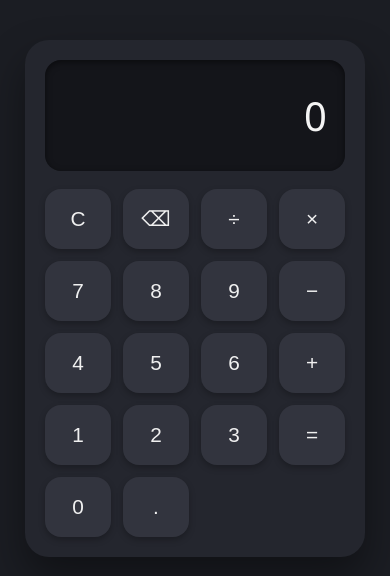
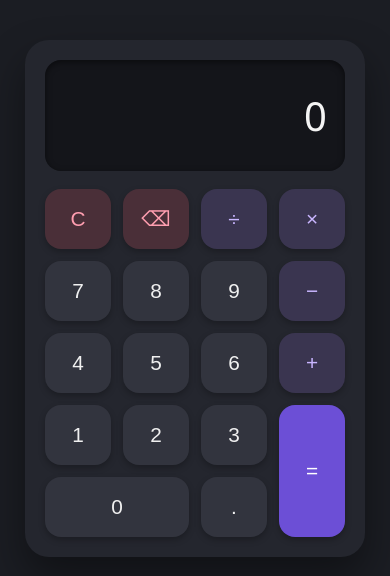
Before and after one commit to kanishksharma04/simple-calculator, a plain HTML site: page index.html in a window 390 px wide. Shown: the part 124-700 px from the top of the page. Drawn offline with Linux system fonts and the light colour scheme.

Commit message:
Adding button category styling and responsive breakpoint

```diff
--- a/style.css
+++ b/style.css
@@ -63,3 +63,47 @@ body {
 .btn:active {
   transform: scale(0.94);
 }
+
+.btn.operator {
+  background: #3a3550;
+  color: #c9b6ff;
+}
+
+.btn.operator:hover {
+  background: #443d63;
+}
+
+.btn.function {
+  background: #4a2f38;
+  color: #ff9eb0;
+}
+
+.btn.function:hover {
+  background: #593642;
+}
+
+.btn.equals {
+  background: #6c4fd6;
+  color: #fff;
+  grid-row: span 2;
+}
+
+.btn.equals:hover {
+  background: #7c5eea;
+}
+
+.btn.zero {
+  grid-column: span 2;
+}
+
+@media (max-width: 380px) {
+  .display {
+    font-size: 2rem;
+    padding: 22px 14px;
+  }
+
+  .btn {
+    font-size: 1.1rem;
+    padding: 14px 0;
+  }
+}
```
